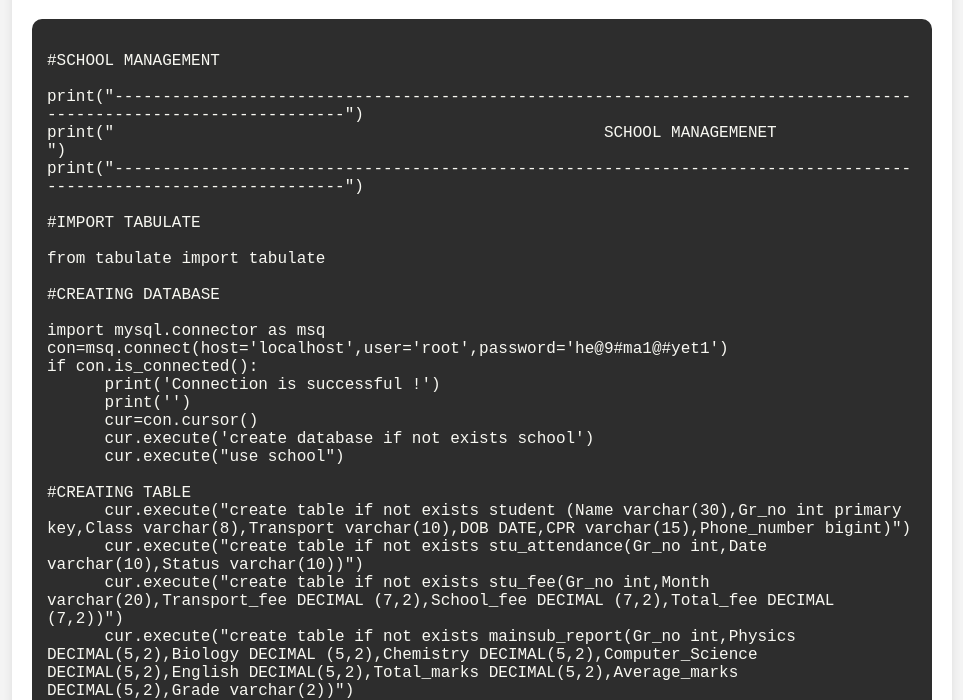
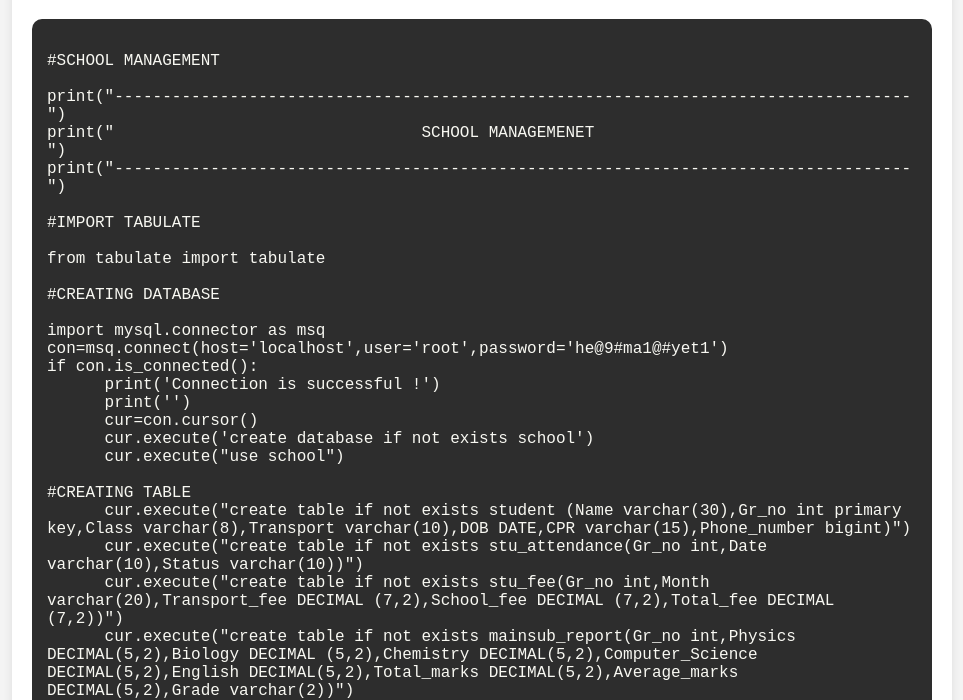
Before and after one commit to Hemayet916/SchoolManagement, a plain HTML site: page index.html in a window 1280 px wide. Shown: the part 101-801 px from the top of the page, without its empty margins (158-1121 px from the left). Drawn offline with Linux system fonts and the light colour scheme.

Commit message:
Update index.html

```diff
--- a/index.html
+++ b/index.html
@@ -12,9 +12,9 @@
     <pre><code class="python">
 #SCHOOL MANAGEMENT
 
-print("------------------------------------------------------------------------------------------------------------------")
-print("                                                   SCHOOL MANAGEMENET                                             ")
-print("------------------------------------------------------------------------------------------------------------------")
+print("-----------------------------------------------------------------------------------")
+print("                                SCHOOL MANAGEMENET                                 ")
+print("-----------------------------------------------------------------------------------")
 
 #IMPORT TABULATE
 
```
